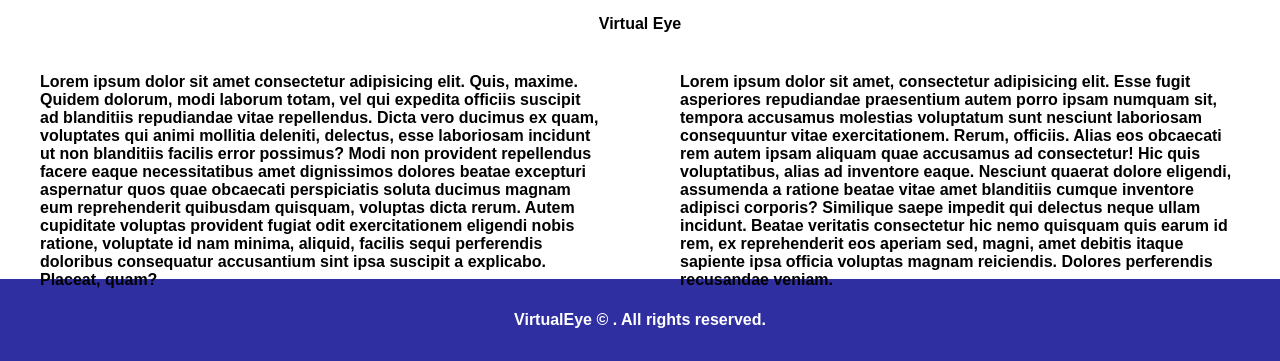
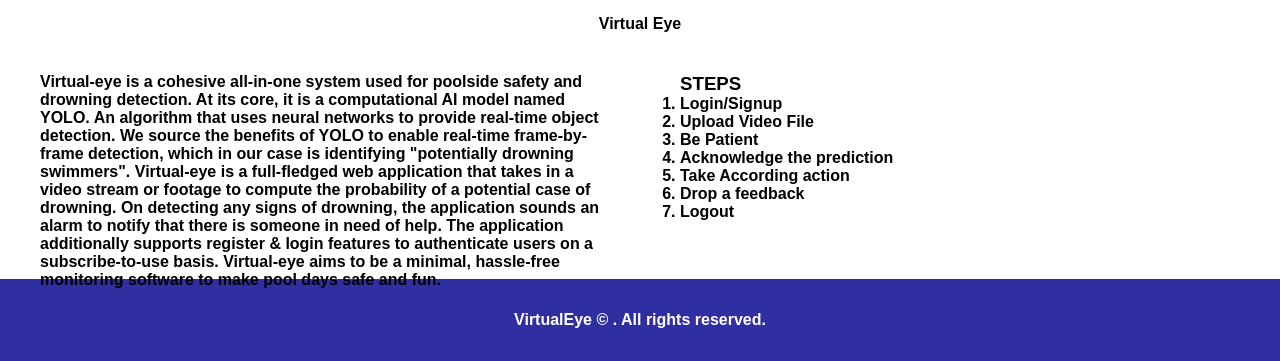
Before and after one commit to IBM-EPBL/IBM-Project-17068-1659627537, a Flask app: page / in a window 1280 px wide. Shown: the part 513-874 px from the top of the page. Run offline with Flask 2, Linux system fonts and the light colour scheme; some web fonts are replaced.

Commit message:
index.html changes

```diff
--- a/Project Phases/Application Building/templates/index.html
+++ b/Project Phases/Application Building/templates/index.html
@@ -11,34 +11,33 @@
     <div class="sub">
       <div class="left">
         <div class="para">
-          Lorem ipsum dolor sit amet consectetur adipisicing elit. Quis, maxime.
-          Quidem dolorum, modi laborum totam, vel qui expedita officiis suscipit
-          ad blanditiis repudiandae vitae repellendus. Dicta vero ducimus ex
-          quam, voluptates qui animi mollitia deleniti, delectus, esse
-          laboriosam incidunt ut non blanditiis facilis error possimus? Modi non
-          provident repellendus facere eaque necessitatibus amet dignissimos
-          dolores beatae excepturi aspernatur quos quae obcaecati perspiciatis
-          soluta ducimus magnam eum reprehenderit quibusdam quisquam, voluptas
-          dicta rerum. Autem cupiditate voluptas provident fugiat odit
-          exercitationem eligendi nobis ratione, voluptate id nam minima,
-          aliquid, facilis sequi perferendis doloribus consequatur accusantium
-          sint ipsa suscipit a explicabo. Placeat, quam?
+          Virtual-eye is a cohesive all-in-one system used for poolside safety
+          and drowning detection. At its core, it is a computational AI model
+          named YOLO. An algorithm that uses neural networks to provide
+          real-time object detection. We source the benefits of YOLO to enable
+          real-time frame-by-frame detection, which in our case is identifying
+          "potentially drowning swimmers". Virtual-eye is a full-fledged web
+          application that takes in a video stream or footage to compute the
+          probability of a potential case of drowning. On detecting any signs of
+          drowning, the application sounds an alarm to notify that there is
+          someone in need of help. The application additionally supports
+          register & login features to authenticate users on a subscribe-to-use
+          basis. Virtual-eye aims to be a minimal, hassle-free monitoring
+          software to make pool days safe and fun.
         </div>
       </div>
       <div class="right">
         <div class="para">
-          Lorem ipsum dolor sit amet, consectetur adipisicing elit. Esse fugit
-          asperiores repudiandae praesentium autem porro ipsam numquam sit,
-          tempora accusamus molestias voluptatum sunt nesciunt laboriosam
-          consequuntur vitae exercitationem. Rerum, officiis. Alias eos
-          obcaecati rem autem ipsam aliquam quae accusamus ad consectetur! Hic
-          quis voluptatibus, alias ad inventore eaque. Nesciunt quaerat dolore
-          eligendi, assumenda a ratione beatae vitae amet blanditiis cumque
-          inventore adipisci corporis? Similique saepe impedit qui delectus
-          neque ullam incidunt. Beatae veritatis consectetur hic nemo quisquam
-          quis earum id rem, ex reprehenderit eos aperiam sed, magni, amet
-          debitis itaque sapiente ipsa officia voluptas magnam reiciendis.
-          Dolores perferendis recusandae veniam.
+          <h3>STEPS</h3>
+          <ol>
+            <li>Login/Signup</li>
+            <li>Upload Video File</li>
+            <li>Be Patient</li>
+            <li>Acknowledge the prediction</li>
+            <li>Take According action</li>
+            <li>Drop a feedback</li>
+            <li>Logout</li>
+          </ol>
         </div>
       </div>
     </div>
```
